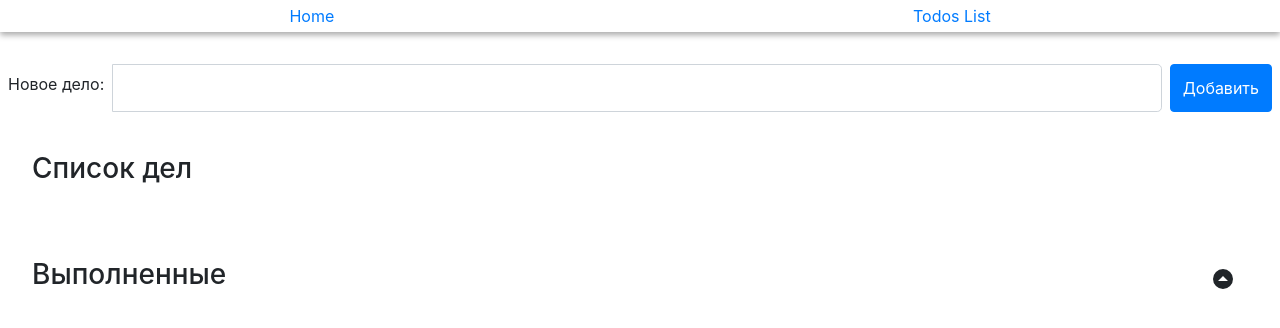
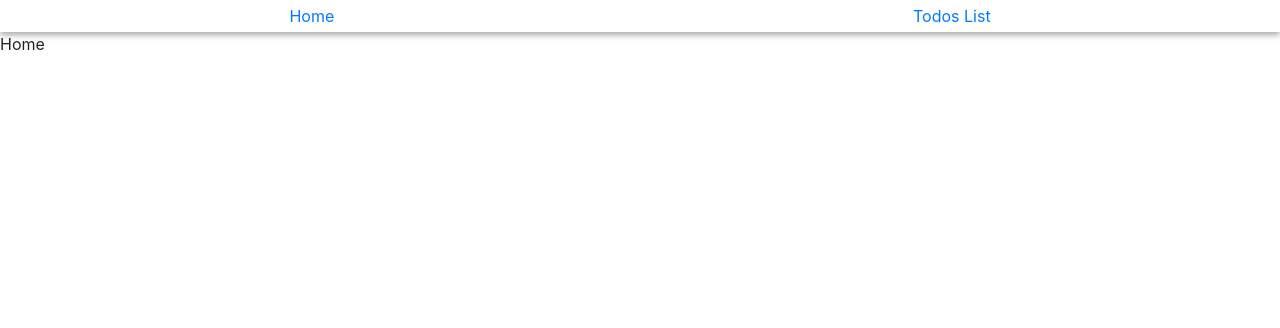
Before and after one commit to sagit117/react-ts-todo, a React (Create React App) app: page /home in a window 1280 px wide. Shown: the top 328 px of the page. Built offline with nearby package versions, Linux system fonts and the light colour scheme.

Commit message:
added lazy route

```diff
--- a/src/App.tsx
+++ b/src/App.tsx
@@ -1,17 +1,30 @@
-import React from 'react';
+import React, { Suspense, lazy } from 'react';
+import { BrowserRouter as Router, Switch, Route } from "react-router-dom";
+
 import './style/App.scss';
 
 import NavComponent from './components/NavComponent'
-import TodosComponents from "./components/TodosComponents";
+
+const TodosComponent = lazy(() => import('./components/TodosComponents'))
+const TheHome = lazy(() => import('./components/TheHome'))
+const NotFound = lazy(() => import('./components/NotFound'))
 
 function App() {
     return (
         <div className="App">
-            <nav>
-                <NavComponent />
-            </nav>
+            <Router>
+                <nav>
+                    <NavComponent />
+                </nav>
 
-            <TodosComponents />
+                <Suspense fallback={ <div>Загрузка...</div> }>
+                    <Switch>
+                        <Route exact path="/todos" component={ TodosComponent } />
+                        <Route exact path="/home" component={ TheHome } />
+                        <Route path="*" component={ NotFound } />
+                    </Switch>
+                </Suspense>
+            </Router>
         </div>
     );
 }
--- a/src/components/NavComponent.tsx
+++ b/src/components/NavComponent.tsx
@@ -1,13 +1,11 @@
 import React from "react";
-import { BrowserRouter as Router, Link } from "react-router-dom";
+import { Link } from "react-router-dom";
 
 function NavComponent() {
     return (
         <div className="nav">
-            <Router>
-                <Link key="home" to="/home">Home</Link>
-                <Link key="todos" to="/todos">Todos List</Link>
-            </Router>
+            <Link key="home" to="/home">Home</Link>
+            <Link key="todos" to="/todos">Todos List</Link>
         </div>
     )
 }
--- /dev/null
+++ b/src/components/NotFound.tsx
@@ -0,0 +1,9 @@
+import React from "react";
+
+export default function NotFound() {
+    return (
+        <div>
+            Not Found
+        </div>
+    )
+}
--- /dev/null
+++ b/src/components/TheHome.tsx
@@ -0,0 +1,11 @@
+import React from 'react'
+
+function TheHome() {
+    return (
+        <div>
+            Home
+        </div>
+    )
+}
+
+export default TheHome
```
